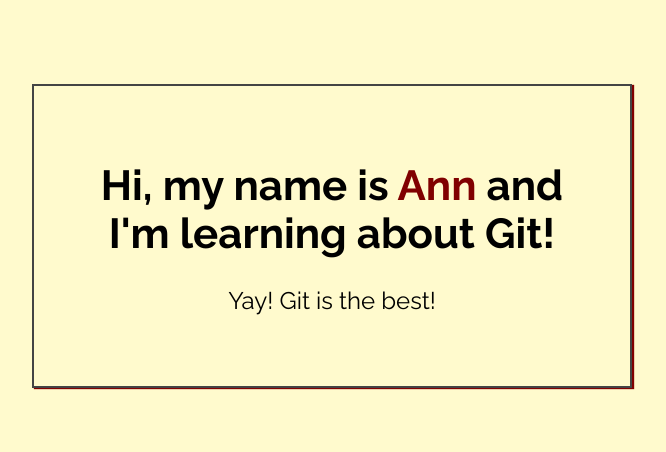
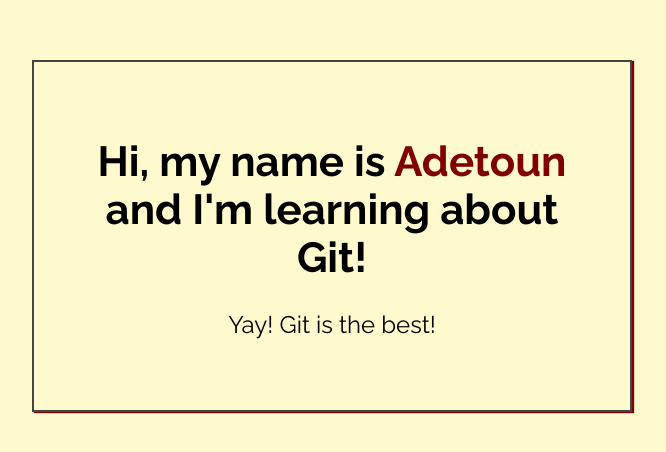
Before and after one commit to adetounabims/my-first-repo, a plain HTML site: page index.html in a window 1280 px wide. Shown: the part 164-616 px from the top of the page, without its empty margins (308-974 px from the left). Drawn offline with Linux system fonts and the light colour scheme.

Commit message:
Added my name to index.html

```diff
--- a/index.html
+++ b/index.html
@@ -14,7 +14,7 @@
 <body>
 
     <div class="greeting">
-        <h1>Hi, my name is <span class="highlight">Ann</span> and I'm learning about Git! </h1>
+        <h1>Hi, my name is <span class="highlight">Adetoun</span> and I'm learning about Git! </h1>
 
         <p>Yay! Git is the best!</p>
     </div>
```
